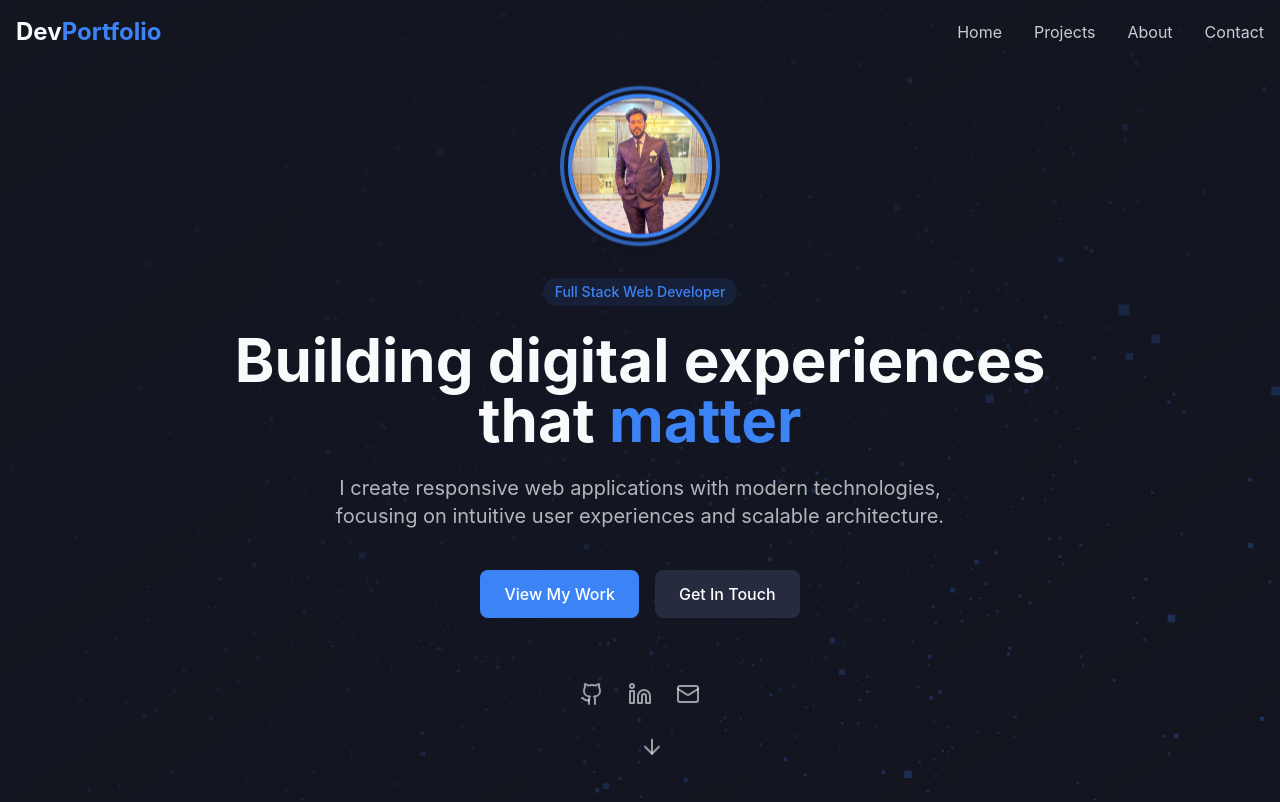
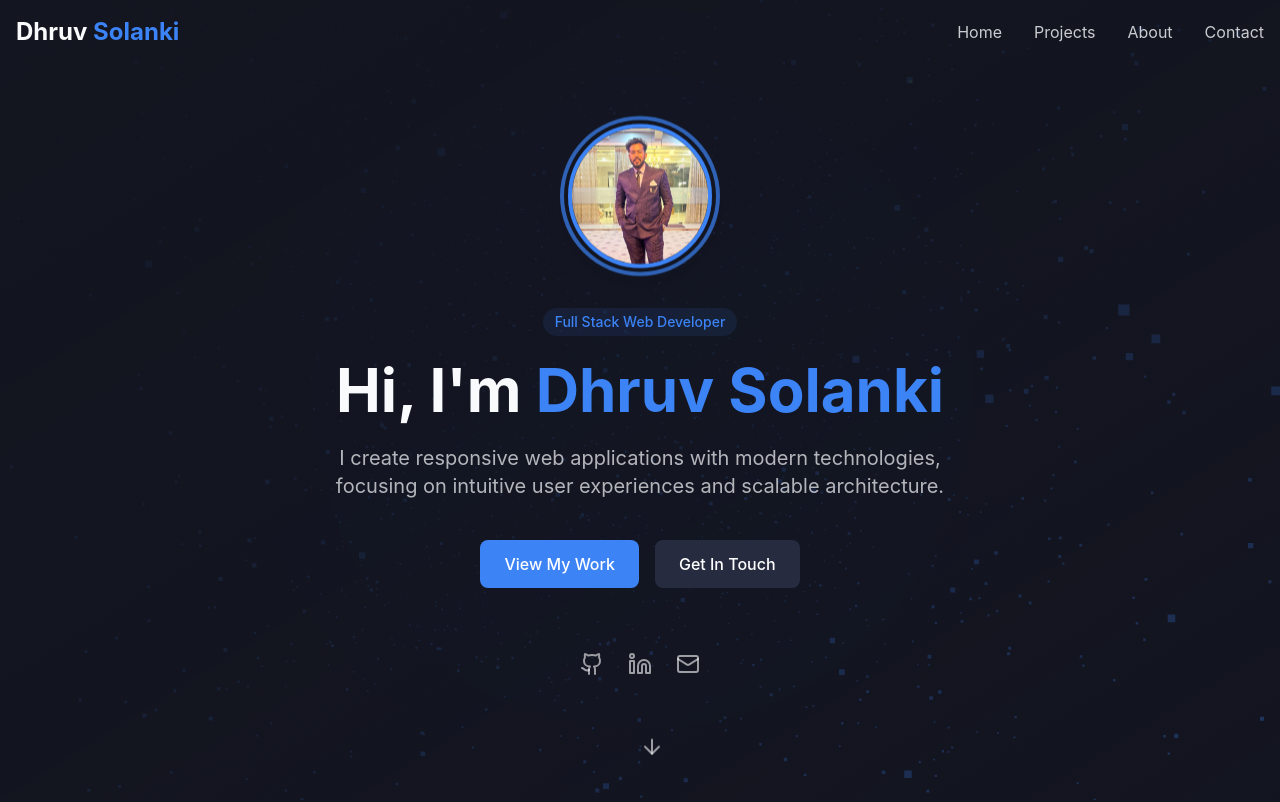
Before and after one commit to Ducksol01/DhruvPortfolio, a React (Vite) app: page / in a window 1280 px wide. Shown: the top 802 px of the page. Built offline with nearby package versions, Linux system fonts and the light colour scheme.

Commit message:
Update portfolio with Dhruv Solanki's name and custom favicon

```diff
--- a/index.html
+++ b/index.html
@@ -3,12 +3,13 @@
   <head>
     <meta charset="UTF-8" />
     <meta name="viewport" content="width=device-width, initial-scale=1.0" />
-    <title>d-portfolio-architect</title>
-    <meta name="description" content="Lovable Generated Project" />
-    <meta name="author" content="Lovable" />
+    <title>Dhruv Solanki | Portfolio</title>
+    <meta name="description" content="Dhruv Solanki's personal portfolio showcasing web development projects" />
+    <meta name="author" content="Dhruv Solanki" />
+    <link rel="icon" type="image/svg+xml" href="/DS-favicon.svg" />
 
-    <meta property="og:title" content="d-portfolio-architect" />
-    <meta property="og:description" content="Lovable Generated Project" />
+    <meta property="og:title" content="Dhruv Solanki | Portfolio" />
+    <meta property="og:description" content="Dhruv Solanki's personal portfolio showcasing web development projects" />
     <meta property="og:type" content="website" />
     <meta property="og:image" content="https://lovable.dev/opengraph-image-p98pqg.png" />
 
--- a/src/components/Footer.tsx
+++ b/src/components/Footer.tsx
@@ -10,7 +10,7 @@ const Footer = () => {
       <div className="container mx-auto px-4">
         <div className="grid grid-cols-1 md:grid-cols-3 gap-12">
           <div>
-            <h3 className="text-xl font-bold mb-4 text-foreground">Dev<span className="text-primary">Portfolio</span></h3>
+            <h3 className="text-xl font-bold mb-4 text-foreground">Dhruv <span className="text-primary">Solanki</span></h3>
             <p className="text-foreground/70 mb-4">
               Building digital experiences with a focus on performance, accessibility, and user experience.
             </p>
@@ -41,7 +41,7 @@ const Footer = () => {
             <h3 className="text-lg font-semibold mb-4 text-foreground">Stay Connected</h3>
             <div className="flex space-x-4 mb-6">
               <a
-                href="https://github.com/"
+                href="https://github.com/DhruvsOLaNkiI"
                 target="_blank"
                 rel="noopener noreferrer"
                 className="p-2 bg-secondary/50 rounded-md text-foreground/80 hover:text-primary transition-colors duration-300"
@@ -50,7 +50,7 @@ const Footer = () => {
                 <svg xmlns="http://www.w3.org/2000/svg" width="20" height="20" viewBox="0 0 24 24" fill="none" stroke="currentColor" strokeWidth="2" strokeLinecap="round" strokeLinejoin="round"><path d="M15 22v-4a4.8 4.8 0 0 0-1-3.5c3 0 6-2 6-5.5.08-1.25-.27-2.48-1-3.5.28-1.15.28-2.35 0-3.5 0 0-1 0-3 1.5-2.64-.5-5.36-.5-8 0C6 2 5 2 5 2c-.3 1.15-.3 2.35 0 3.5A5.403 5.403 0 0 0 4 9c0 3.5 3 5.5 6 5.5-.39.49-.68 1.05-.85 1.65-.17.6-.22 1.23-.15 1.85v4"/><path d="M9 18c-4.51 2-5-2-7-2"/></svg>
               </a>
               <a
-                href="https://linkedin.com/"
+                href="https://linkedin.com/in/dhruv-solanki"
                 target="_blank"
                 rel="noopener noreferrer"
                 className="p-2 bg-secondary/50 rounded-md text-foreground/80 hover:text-primary transition-colors duration-300"
@@ -69,17 +69,17 @@ const Footer = () => {
               </a>
             </div>
             <a
-              href="mailto:contact@example.com"
+              href="mailto:dhruv.solanki@example.com"
               className="text-foreground/70 hover:text-primary transition-colors duration-300"
             >
-              contact@example.com
+              dhruv.solanki@example.com
             </a>
           </div>
         </div>
 
         <div className="mt-12 pt-8 border-t border-border/30 text-center">
           <p className="text-foreground/60">
-            © {currentYear} DevPortfolio. All rights reserved.
+            © {currentYear} Dhruv Solanki. All rights reserved.
           </p>
         </div>
       </div>
--- a/src/components/Hero.tsx
+++ b/src/components/Hero.tsx
@@ -32,7 +32,7 @@ const Hero = () => {
           </div>
 
           <h1 className="animate-fade-in opacity-0 delay-100 text-4xl md:text-6xl font-bold mb-6 text-foreground">
-            Building digital experiences that <span className="text-primary">matter</span>
+            Hi, I'm <span className="text-primary">Dhruv Solanki</span>
           </h1>
 
           <p className="animate-fade-in opacity-0 delay-200 text-xl text-foreground/70 mb-10 max-w-2xl mx-auto">
@@ -56,13 +56,13 @@ const Hero = () => {
           </div>
 
           <div className="animate-fade-in opacity-0 delay-400 flex justify-center space-x-6">
-            <a href="https://github.com/" target="_blank" rel="noopener noreferrer" className="text-foreground/60 hover:text-primary transition-colors duration-300">
+            <a href="https://github.com/DhruvsOLaNkiI" target="_blank" rel="noopener noreferrer" className="text-foreground/60 hover:text-primary transition-colors duration-300">
               <Github size={24} />
             </a>
-            <a href="https://linkedin.com/" target="_blank" rel="noopener noreferrer" className="text-foreground/60 hover:text-primary transition-colors duration-300">
+            <a href="https://linkedin.com/in/dhruv-solanki" target="_blank" rel="noopener noreferrer" className="text-foreground/60 hover:text-primary transition-colors duration-300">
               <Linkedin size={24} />
             </a>
-            <a href="mailto:contact@example.com" className="text-foreground/60 hover:text-primary transition-colors duration-300">
+            <a href="mailto:dhruv.solanki@example.com" className="text-foreground/60 hover:text-primary transition-colors duration-300">
               <Mail size={24} />
             </a>
           </div>
--- a/src/components/Navbar.tsx
+++ b/src/components/Navbar.tsx
@@ -36,7 +36,7 @@ const Navbar = () => {
     >
       <div className="container mx-auto px-4 flex justify-between items-center">
         <a href="#home" className="text-2xl font-bold text-foreground z-20">
-          Dev<span className="text-primary">Portfolio</span>
+          Dhruv <span className="text-primary">Solanki</span>
         </a>
 
         {/* Desktop Navigation */}
```
Also changed, not shown: public/DS-favicon.svg (added).
